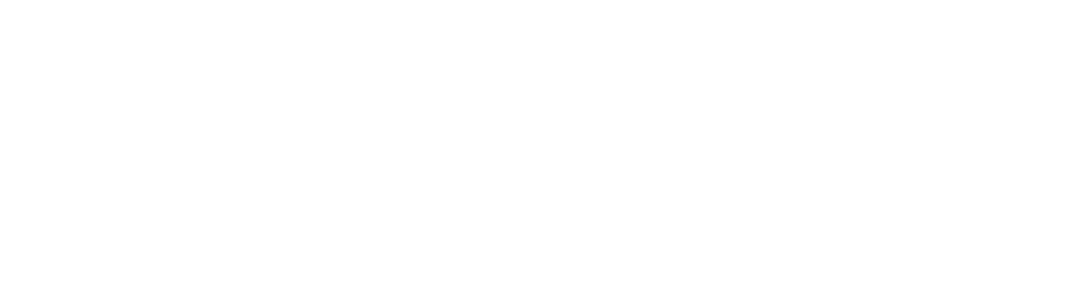
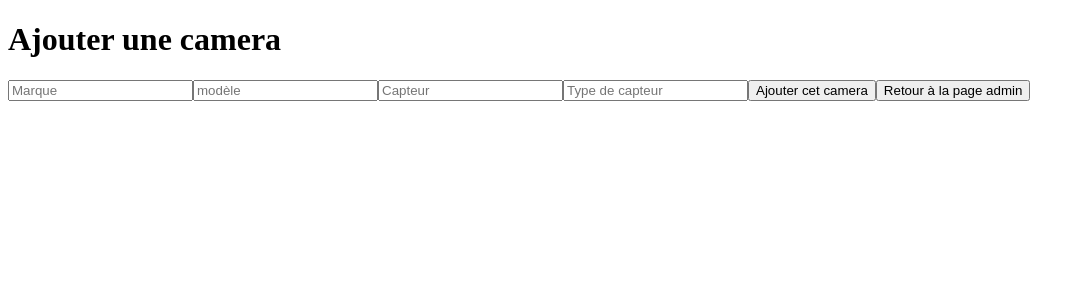
Before and after one commit to moumax/obsst, a React (Vite) app in the folder frontend/: page /tools/create-camera in a window 1280 px wide. Before the commit this address had no page. Shown: the top 300 px of the page, without its empty margins (0-1085 px from the left). Built offline with nearby package versions, Linux system fonts and the light colour scheme.

Commit message:
Create a create camera page

```diff
--- a/frontend/src/App.jsx
+++ b/frontend/src/App.jsx
@@ -5,6 +5,7 @@
 import Events from "./pages/Events";
 import CreateEvent from "./pages/CreateEvent";
 import EditEvent from "./pages/EditEvent";
+import CreateCamera from "./pages/CreateCamera";
 import Tools from "./pages/Tools";
 
 import { CurrentUserContextProvider } from "./contexts/userContext";
@@ -27,6 +28,7 @@
             path="/administration/edit-event/:id"
             element={<EditEvent />}
           />
+          <Route path="/tools/create-camera" element={<CreateCamera />} />
         </Routes>
       </div>
     </CurrentUserContextProvider>
--- a/frontend/src/components/AllCameras.jsx
+++ b/frontend/src/components/AllCameras.jsx
@@ -40,7 +40,7 @@
   return (
     <div>
       {/* Change this link */}
-      <button type="submit" onClick={() => navigate("create-event")}>
+      <button type="submit" onClick={() => navigate("create-camera")}>
         Créer une nouvelle camera
       </button>
       <h1>Liste des cameras</h1>
--- /dev/null
+++ b/frontend/src/pages/CreateCamera.jsx
@@ -0,0 +1,125 @@
+import { useState, useContext } from "react";
+import { useNavigate } from "react-router-dom";
+import { toast } from "react-toastify";
+import CurrentUserContext from "../contexts/userContext";
+import userAPI from "../services/userAPI";
+
+export default function CreateCamera() {
+  const [brand, setBrand] = useState("");
+  const [model, setModel] = useState("");
+  const [sensor, setSensor] = useState("");
+  const [type, setType] = useState("");
+  const [lengthmm, setlengthmm] = useState("");
+  const [heightmm, setheightmm] = useState("");
+  const [lengthpix, setlengthpix] = useState("");
+  const [heightpix, setheightpix] = useState("");
+  const [photosites, setPhotosites] = useState("");
+  const [magapixels, setMegapixels] = useState("");
+  const [cadence, setCadence] = useState("");
+  const [dynamic, setDynamic] = useState("");
+  const [bits, setBits] = useState("");
+  const [readNoise, setReadNoise] = useState("");
+  const [darkCurrent, setDarkCurrent] = useState("");
+  const [readTime, setReadTime] = useState("");
+  const [capacity, setCapacity] = useState("");
+  const [cooler, setCooler] = useState("");
+
+  const { user } = useContext(CurrentUserContext);
+
+  const navigate = useNavigate();
+
+  const createNewCamera = (e) => {
+    e.preventDefault();
+    if (user) {
+      userAPI
+        .post(`/api/cameras`, {
+          brand,
+          model,
+          sensor,
+          type,
+          lengthmm,
+          heightmm,
+          lengthpix,
+          heightpix,
+          photosites,
+          magapixels,
+          cadence,
+          dynamic,
+          bits,
+          readNoise,
+          darkCurrent,
+          readTime,
+          capacity,
+          cooler,
+        })
+        .then(() => {
+          toast.success("Nouvel evenement ajouté !");
+          setBrand("");
+          setModel("");
+          setSensor("");
+          setType("");
+          setlengthmm("");
+          setheightmm("");
+          setlengthpix("");
+          setheightpix("");
+          setPhotosites("");
+          setMegapixels("");
+          setCadence("");
+          setDynamic("");
+          setBits("");
+          setReadNoise("");
+          setDarkCurrent("");
+          setReadTime("");
+          setCapacity("");
+          setCooler("");
+
+          navigate("/administration");
+        })
+        .catch((err) => {
+          console.error(err);
+          toast.warning("Erreur lors de l'envoi du formulaire");
+        });
+    } else toast.warning("Vous n'êtes pas connecté !");
+  };
+  return (
+    <div>
+      <h1>Ajouter une camera</h1>
+      <form>
+        <input
+          type="text"
+          name="event-title"
+          placeholder="Marque"
+          value={brand}
+          onChange={(e) => setBrand(e.target.value)}
+        />
+        <input
+          type="text"
+          placeholder="modèle"
+          name="event-description"
+          value={model}
+          onChange={(e) => setModel(e.target.value)}
+        />
+        <input
+          type="text"
+          placeholder="Capteur"
+          name="event-date"
+          value={sensor}
+          onChange={(e) => setSensor(e.target.value)}
+        />
+        <input
+          type="text"
+          placeholder="Type de capteur"
+          name="event-site"
+          value={type}
+          onChange={(e) => setType(e.target.value)}
+        />
+        <button type="submit" onClick={createNewCamera}>
+          Ajouter cet camera
+        </button>
+        <button type="submit" onClick={() => navigate("/administration")}>
+          Retour à la page admin
+        </button>
+      </form>
+    </div>
+  );
+}
```
